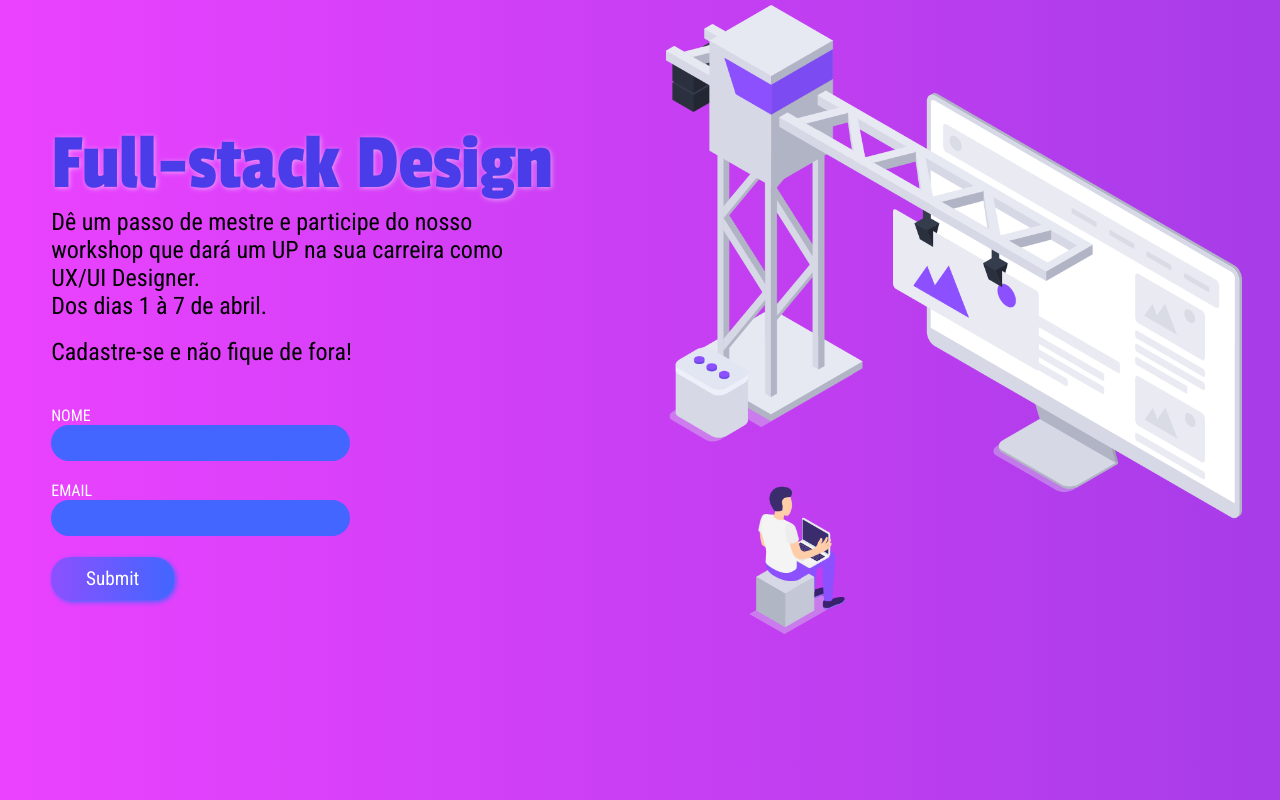
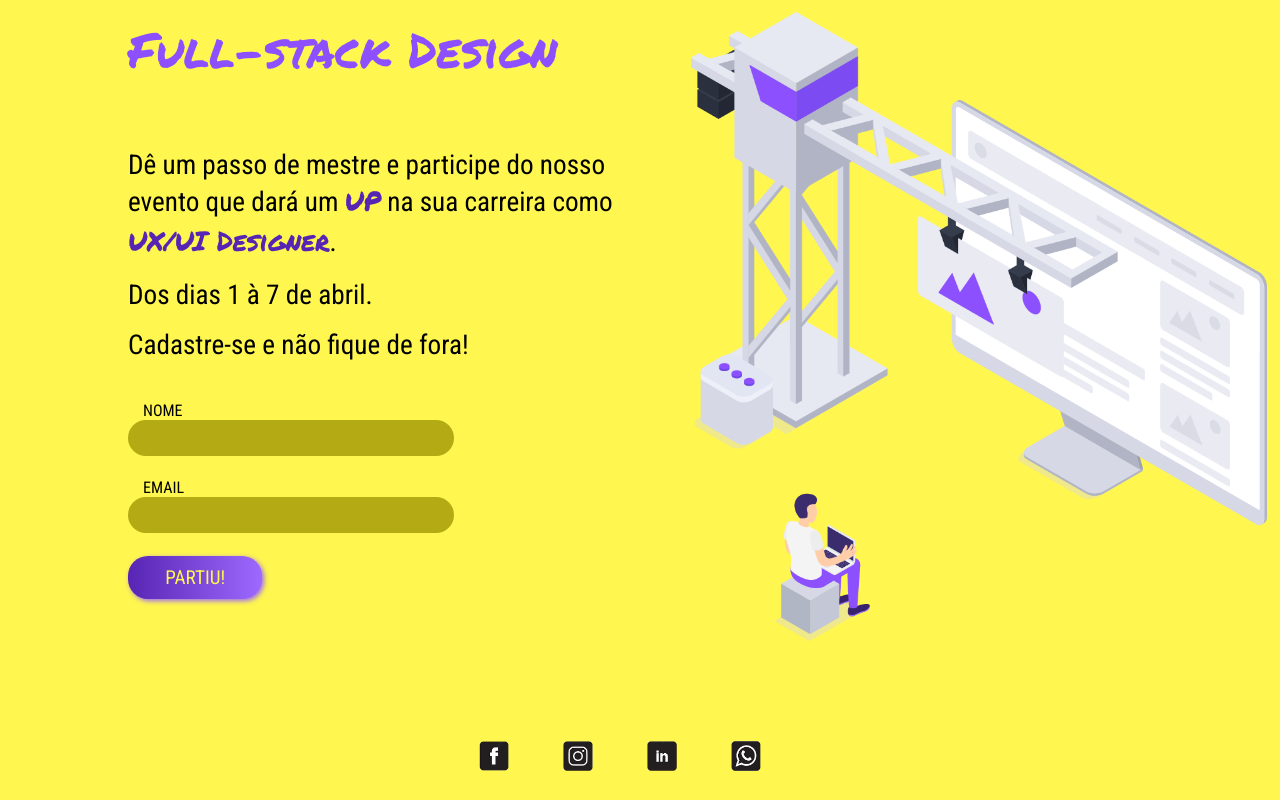
Before and after one commit to Mozart96P/LandingPage, a plain HTML site: page index.html in a window 1280 px wide. Drawn offline with Linux system fonts and the light colour scheme.

Commit message:
Mudando o Layout

```diff
--- a/index.html
+++ b/index.html
@@ -7,14 +7,15 @@
   <link rel="stylesheet" href="style.css">
   <link rel="preconnect" href="https://fonts.googleapis.com">
   <link rel="preconnect" href="https://fonts.gstatic.com" crossorigin>
-  <link href="https://fonts.googleapis.com/css2?family=Passion+One&family=Roboto+Condensed:wght@300;400;700&display=swap" rel="stylesheet">
+  <link href="https://fonts.googleapis.com/css2?family=Passion+One&family=Permanent+Marker&family=Roboto+Condensed:wght@300;400;700&display=swap" rel="stylesheet">
   <title>Full-stack Design</title>
 </head>
 <body>
-      <div id="anuncio-pagina">
+
+      <main id="anuncio-pagina">
         <h1 class="titulo-pagina">Full-stack Design</h1>
         <div class="conjunto-paragrafo-pagina">
-          <p class="paragrafo-pagina">Dê um passo de mestre e participe do nosso workshop que dará um UP na sua carreira como UX/UI Designer.</p>
+          <p class="paragrafo-pagina">Dê um passo de mestre e participe do nosso evento que dará um <span class="palavra-destaque">UP</span> na sua carreira como <span class="palavra-destaque">UX/UI Designer</span>.</p> <br>
           <p class="paragrafo-pagina">Dos dias 1 à 7 de abril.</p> <br>
           <p class="paragrafo-pagina">Cadastre-se e não fique de fora!</p>
         </div>
@@ -23,9 +24,15 @@
           <input class="campos-cadastro" type="text">
           <label class="rotulo-campos-cadastro">EMAIL</label>
           <input class="campos-cadastro" type="email">
-          <input class="botao-enviar" type="submit">
+          <button class="botao-enviar">PARTIU!</button>
         </div>
-      </div>
+      </main>
       <img class="imagem-pagina" src="Imagens/Web_design_PNG.png" alt="Design-imagemdapágina">
+      <div id="campocontatos">
+        <img class="contatosredessociais" src="Imagens/face.png" alt="ContatoFacebook">
+        <img class="contatosredessociais" src="Imagens/insta.png" alt="ContatoInstagram">
+        <img class="contatosredessociais" src="Imagens/linkedin.png" alt="ContatoLinkedin">
+        <img class="contatosredessociais" src="Imagens/zap.png" alt="ContatoWhatsapp">
+     </div>
 </body>
 </html>
--- a/style.css
+++ b/style.css
@@ -15,53 +15,46 @@ html, body{
                 height: 100%;
 }
 body{
-  background-image: linear-gradient(to right, #EB42FF, #A73CE8);
+  background-color: #fff64f;
 }
 
 #anuncio-pagina{
-                width: 40%;
-                height: 100%;
-                position: relative;
+  width: 50%;
+  height: 100%;
 }
 .titulo-pagina{
-                position: relative;
-                top: 15%;
-                left: 10%;
-                font-family: 'Passion One', cursive;
-                font-size: 5em;
-                font-weight: normal;
-                color: #4A3CE8;
-                text-shadow: 1px 1px 5px rgba(255, 255, 255, 0.5);
-
+  position: relative;
+  left: 20%;
+  top: 15px;
+  font-family: 'Permanent Marker', cursive;
+  font-size: 3em;
+  font-weight: normal;
+  color: #8C50FF;
 }
 .conjunto-paragrafo-pagina{
+                max-width: 550px;
                 position: relative;
-                top: 15%;
-                left: 10%;
+                top: 10%;
+                left: 20%;
 }
 .paragrafo-pagina{
                 font-family: 'Roboto Condensed', sans-serif;
-                font-size: 1.5em;
+                font-size: 1.7em;
 }
-
-.imagem-pagina{
-                position: absolute;
-                top: 5px;
-                left: 97%;
-                width: 45%;
-                transform: translate(-100%);
+.palavra-destaque{
+  font-family: 'Permanent Marker', cursive;
+  color: #5725b3;
 }
-
 .cadastro{
   position: relative;
-  width: 80%;
-  top: 20%;
-  left: 10%;
-  /* background-color: #8c50ff; */
+  max-width: 70%;
+  top: 15%;
+  left: 20%;
 }
 .rotulo-campos-cadastro{
   font-family: 'Roboto Condensed', sans-serif;
-  color: white;
+  color: black;
+  margin-left: 15px;
 }
 .campos-cadastro{
   display: block;
@@ -70,7 +63,7 @@ body{
   padding: 6px;
   border-style: none;
   border-radius: 20px;
-  background-color: #4266FF ;
+  background-color: #b3aa14;
   font-family: 'Roboto Condensed', sans-serif;
   font-size: 1.3em;
   color: white;
@@ -81,9 +74,28 @@ body{
   padding:10px;
   border-radius: 20px;
   border-style: none;
-  box-shadow: 2px 2px 5px #4266FF  ;
-  background-image: linear-gradient(to right, #8C50FF, #4266FF);
+  box-shadow: 2px 2px 5px #9d69ff  ;
+  background-image: linear-gradient(to right, #5725b3, #9d69ff);
   font-family:'Roboto Condensed', sans-serif;
   font-size: 1.2em;
-  color: white;
+  color: #fff64f;
 }
+
+.imagem-pagina{
+  position: absolute;
+  width: 45%;
+  top: 1.5%;
+  left: 54%;
+}
+#campocontatos{
+  position: absolute;
+  top: 92%;
+  left: 50%;
+  transform: translate(-50%);
+}
+.contatosredessociais{
+  margin-right: 40px;
+  padding: 5px;
+  width: 30px;
+  height: 30px;
+}
```
Also changed, not shown: Imagens/Web_design_SVG.svg (added), Imagens/face.png (added), Imagens/insta.png (added), Imagens/linkedin.png (added), Imagens/zap.png (added).
